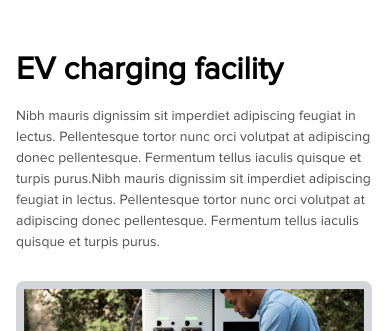
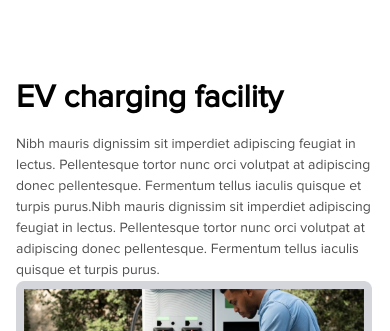
Before and after one commit to Gunjan0001/parknation, a React (Create React App) app: page / in a window 390 px wide. Shown: the part 743-1074 px from the top of the page. Built offline with nearby package versions, Linux system fonts and the light colour scheme.

Commit message:
blog-details management flex-reverse

```diff
--- a/src/components/ForTruckDrivers/homepage/EvCharging.jsx
+++ b/src/components/ForTruckDrivers/homepage/EvCharging.jsx
@@ -3,12 +3,12 @@ import HeroSectionEVCharging from '../../../assests/images/webp/HeroSectionEVCha
 
 const EvCharging = () => {
   return (
-    <div className='lg:flex container lg:justify-between justify-center items-center lg:pt-32 md:pt-24 sm:pt-20 pt-6 lg:pb-20 pb-10'>
-        <div className='lg:w-1/2 w-full'>
+    <div className='lg:flex container lg:justify-between justify-center items-center lg:flex-row flex-col-reverse lg:pt-32 md:pt-24 sm:pt-20 pt-6 lg:pb-20 pb-10'>
+        <div className='lg:w-1/2 w-full lg:mt-0 mt-7'>
             <h4 className='lg:text-4xl text-3xl font-bold text-[#020202] lg:mb-4 mb-3'>EV charging facility</h4>
             <p className='lg:text-base text-sm font-normal text-black opacity-[0.699999988079071] lg:pr-32'>Nibh mauris dignissim sit imperdiet adipiscing feugiat in lectus. Pellentesque tortor nunc orci volutpat at adipiscing donec pellentesque. Fermentum tellus iaculis quisque et turpis purus.Nibh mauris dignissim sit imperdiet adipiscing feugiat in lectus. Pellentesque tortor nunc orci volutpat at adipiscing donec pellentesque. Fermentum tellus iaculis quisque et turpis purus.</p>
         </div>
-        <div className='lg:w-1/2 w-full lg:mt-0 mt-7'>
+        <div className='lg:w-1/2 w-full'>
             <img src={HeroSectionEVCharging} alt="" className='w-full lg:max-w-[522px]'/>
 
         </div>
```
